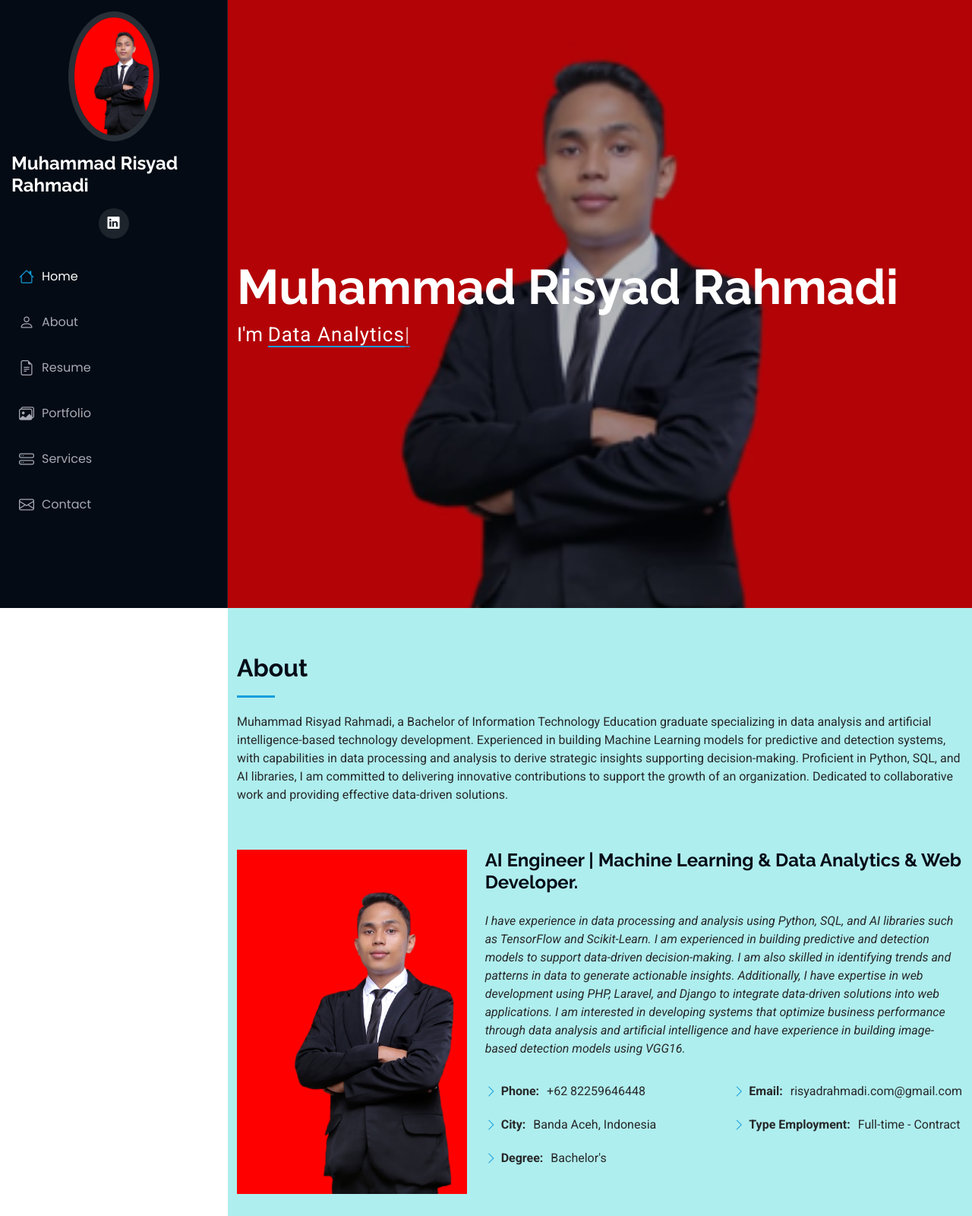
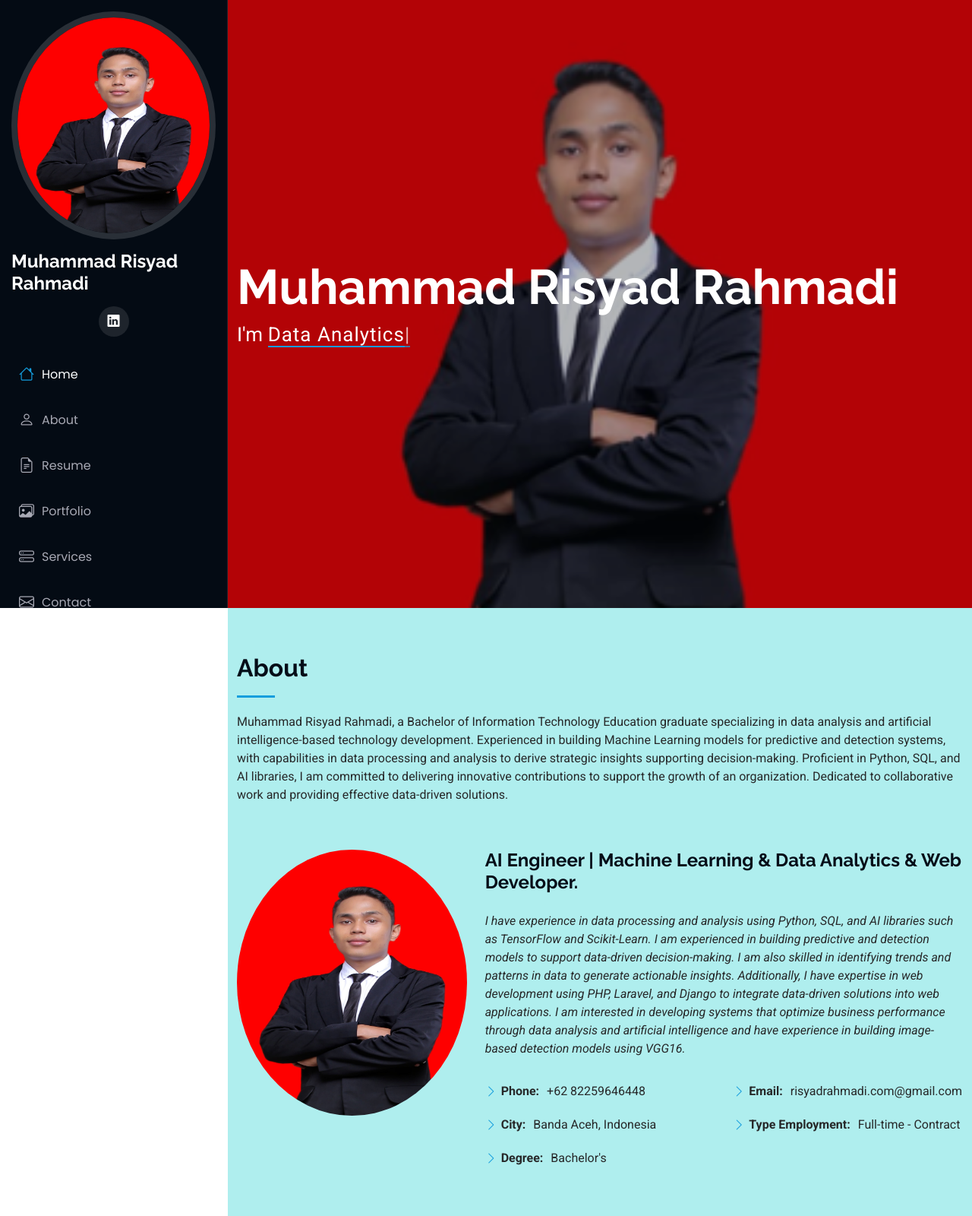
Before and after one commit to risyadrahmadi/risyadrahmadi.github.io, a plain HTML site: page index.html in a window 1280 px wide. Shown: the top 1600 px of the page at 76% size. Drawn offline with Linux system fonts and the light colour scheme; files whose address does not match are found by name.

Commit message:
complite

```diff
--- a/index.html
+++ b/index.html
@@ -43,7 +43,7 @@
       <i class="header-toggle d-xl-none bi bi-list"></i>
 
       <div class="profile-img">
-        <img src="assets/img/bb.jpeg" alt="" class="img-fluid rounded-circle" />
+        <img src="assets/img/cc.jpeg" alt="" class="img-fluid rounded-circle" style="width: 300px; height: 300px"/>
       </div>
 
       <a href="index.html" class="logo d-flex align-items-center justify-content-center">
@@ -110,7 +110,7 @@
         <div class="container" data-aos="fade-up" data-aos-delay="100">
           <div class="row gy-4 justify-content-center">
             <div class="col-lg-4">
-              <img src="assets/img/bb.jpeg" class="img-fluid" alt="" />
+              <img src="assets/img/cc.jpeg" style="width: 350px; height: 350px; border-radius: 50%; display: block; margin: 0 auto;" class="img-fluid" alt="" />
             </div>
             <div class="col-lg-8 content">
               <h2>AI Engineer | Machine Learning & Data Analytics &amp; Web Developer.</h2>
```
Also changed, not shown: portfolio-details.html (+1 -1 lines), service-details.html (+1 -1 lines), assets/img/cc.jpeg (added).
